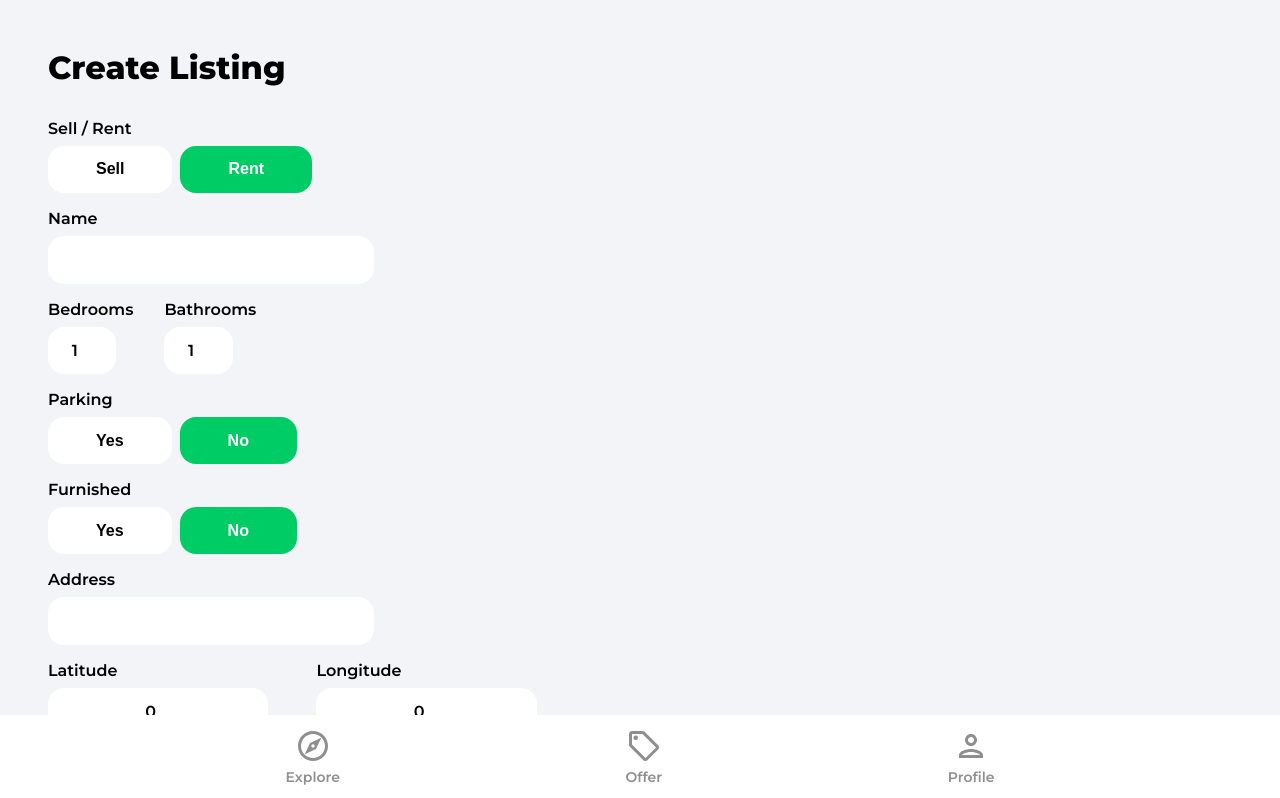
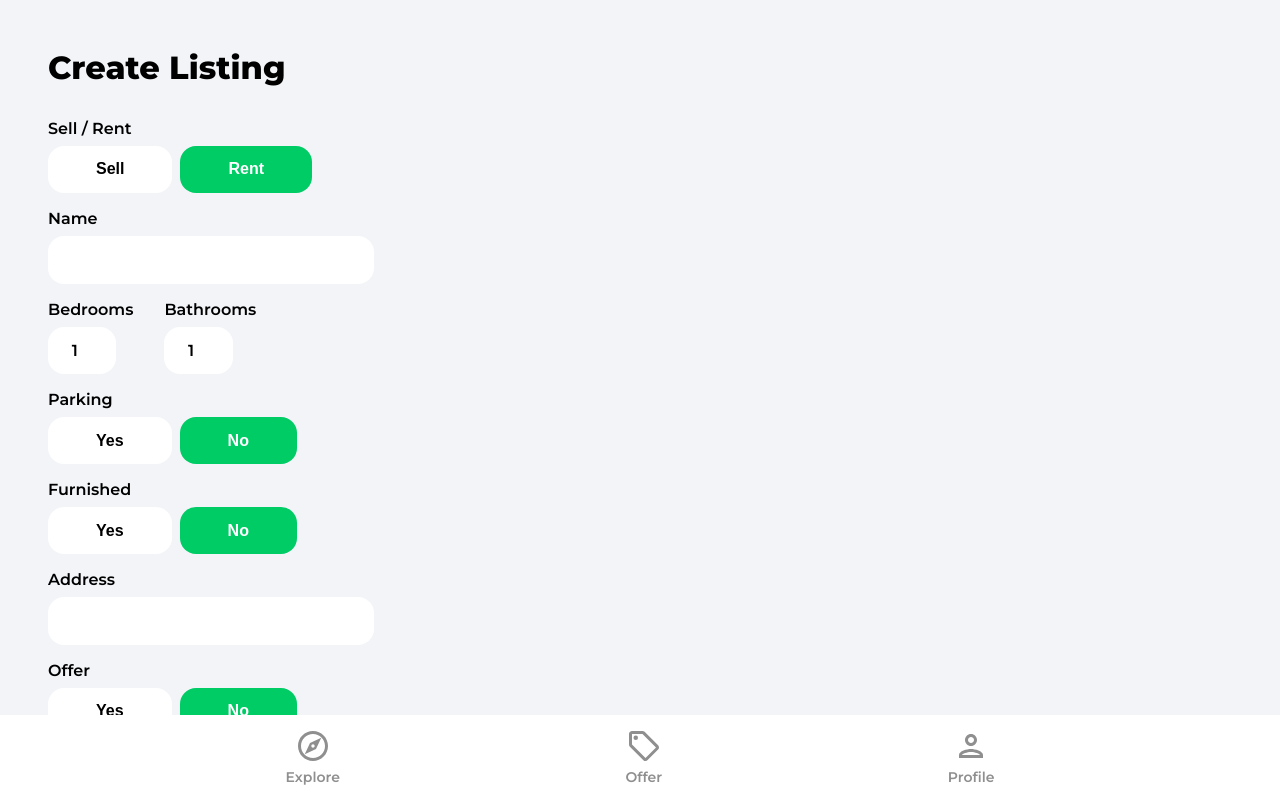
Before and after one commit to HafizzyAhmad/marketplaceproject, a React (Create React App) app: page /create-listing in a window 1280 px wide. Shown: the top 798 px of the page. Built offline with nearby package versions, Linux system fonts and the light colour scheme; no server answers; sample sign-in values are in the browser's storage.

Commit message:
enable geolocation API

```diff
--- a/src/pages/CreateListing.jsx
+++ b/src/pages/CreateListing.jsx
@@ -17,7 +17,7 @@ const CreateListing = () => {
   const [loading, setLoading] = useState(false);
 
   // TEMPORARY SET TO FALSE UNTIL ACTIVATE BILLING FOR GOOGLE CLOUD CONSOLE
-  const [geolocationEnabled, setGeolocationEnabled] = useState(false);
+  const [geolocationEnabled, setGeolocationEnabled] = useState(true);
 
   const [formData, setFormData] = useState({
     type: 'rent',
@@ -107,7 +107,7 @@ const CreateListing = () => {
       console.log('Submit data untuk geocoding google', data);
 
       geolocation.lat = data.results[0]?.geometry.location.lat ?? 0;
-      geolocation.lng = data.results[0]?.geometry.location.lng ?? 0;
+      geolocation.long = data.results[0]?.geometry.location.lng ?? 0;
 
       location =
         data.status === 'ZERO_RESULTS'
--- a/src/pages/EditListing.jsx
+++ b/src/pages/EditListing.jsx
@@ -18,7 +18,7 @@ const EditListing = () => {
   const [listing, setListing] = useState(null);
 
   // TEMPORARY SET TO FALSE UNTIL ACTIVATE BILLING FOR GOOGLE CLOUD CONSOLE
-  const [geolocationEnabled, setGeolocationEnabled] = useState(false);
+  const [geolocationEnabled, setGeolocationEnabled] = useState(true);
 
   const [formData, setFormData] = useState({
     type: 'rent',
@@ -136,7 +136,7 @@ const EditListing = () => {
       console.log('Submit data untuk geocoding google', data);
 
       geolocation.lat = data.results[0]?.geometry.location.lat ?? 0;
-      geolocation.lng = data.results[0]?.geometry.location.lng ?? 0;
+      geolocation.long = data.results[0]?.geometry.location.lng ?? 0;
 
       location =
         data.status === 'ZERO_RESULTS'
```
